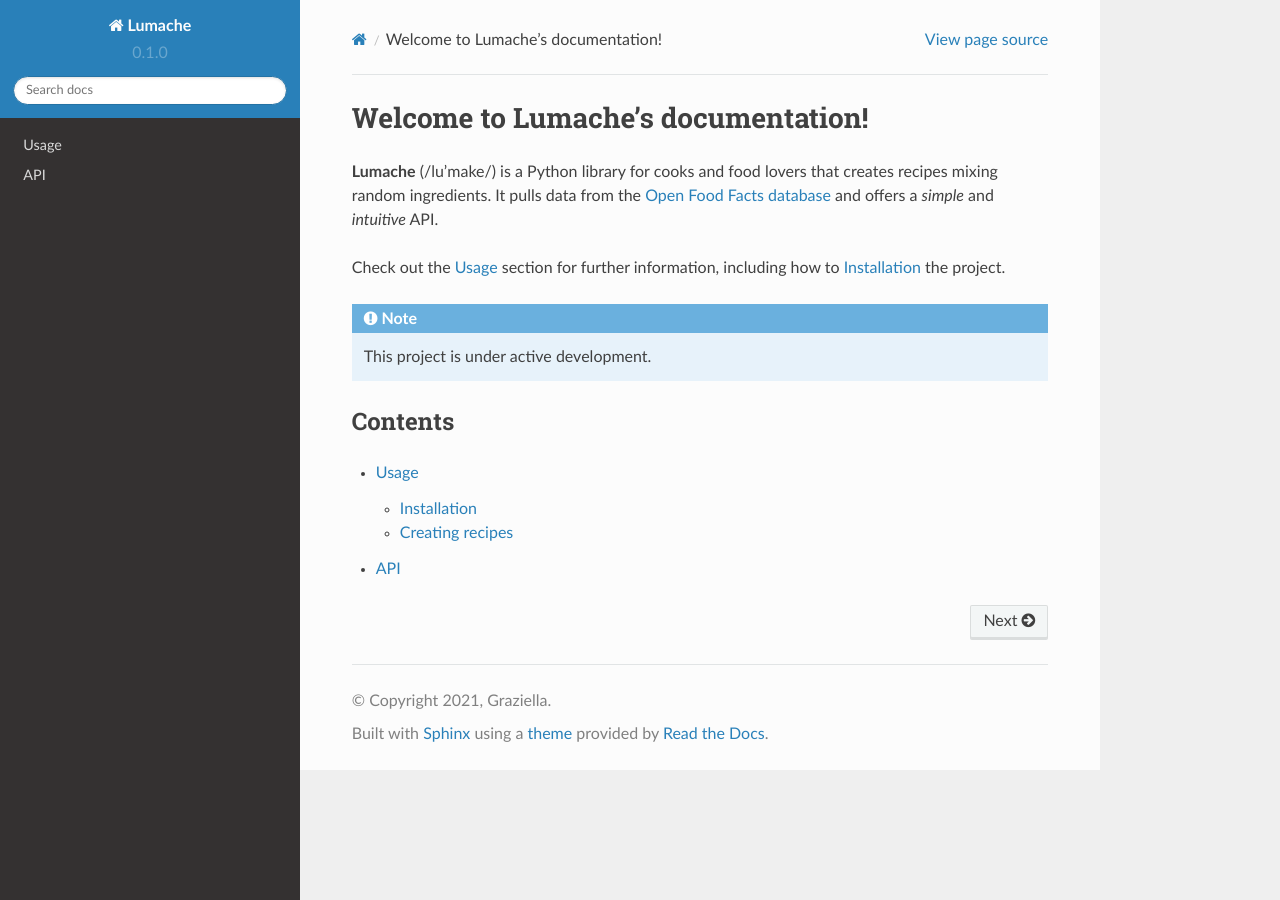
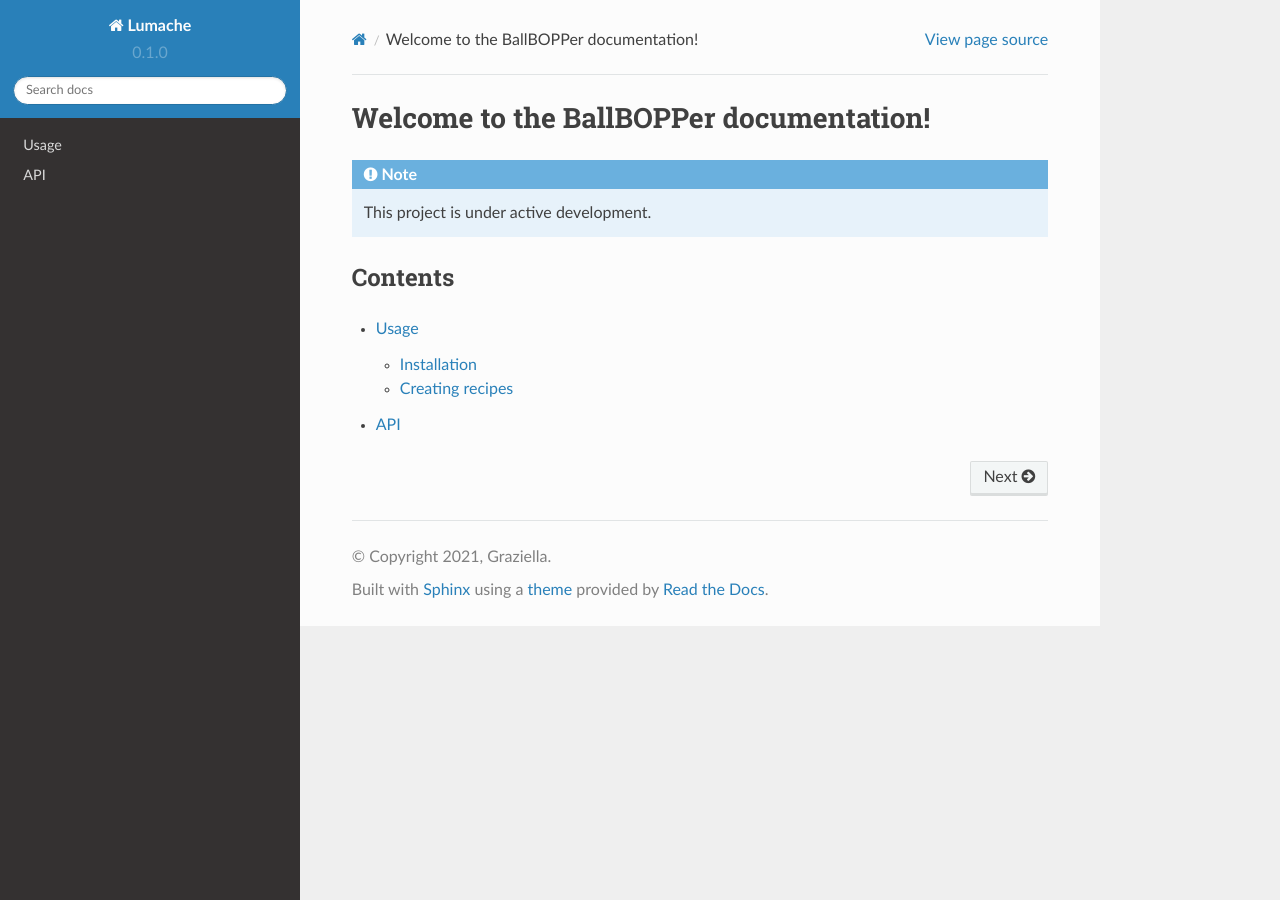
Before and after one commit to mtyeager/BBDocs, a Sphinx documentation site: the page built from docs/source/index.rst, in a window 1280 px wide. Built offline with Sphinx 7.4.7 and the Read the Docs theme 2.0.0, drawn with Linux system fonts in a browser that asks for light colours.

Commit message:
Update index.rst

```diff
--- a/docs/source/index.rst
+++ b/docs/source/index.rst
@@ -1,13 +1,7 @@
-Welcome to Lumache's documentation!
+Welcome to the BallBOPPer documentation!
 ===================================
 
-**Lumache** (/lu'make/) is a Python library for cooks and food lovers
-that creates recipes mixing random ingredients.
-It pulls data from the `Open Food Facts database <https://world.openfoodfacts.org/>`_
-and offers a *simple* and *intuitive* API.
 
-Check out the :doc:`usage` section for further information, including
-how to :ref:`installation` the project.
 
 .. note::
 
```
